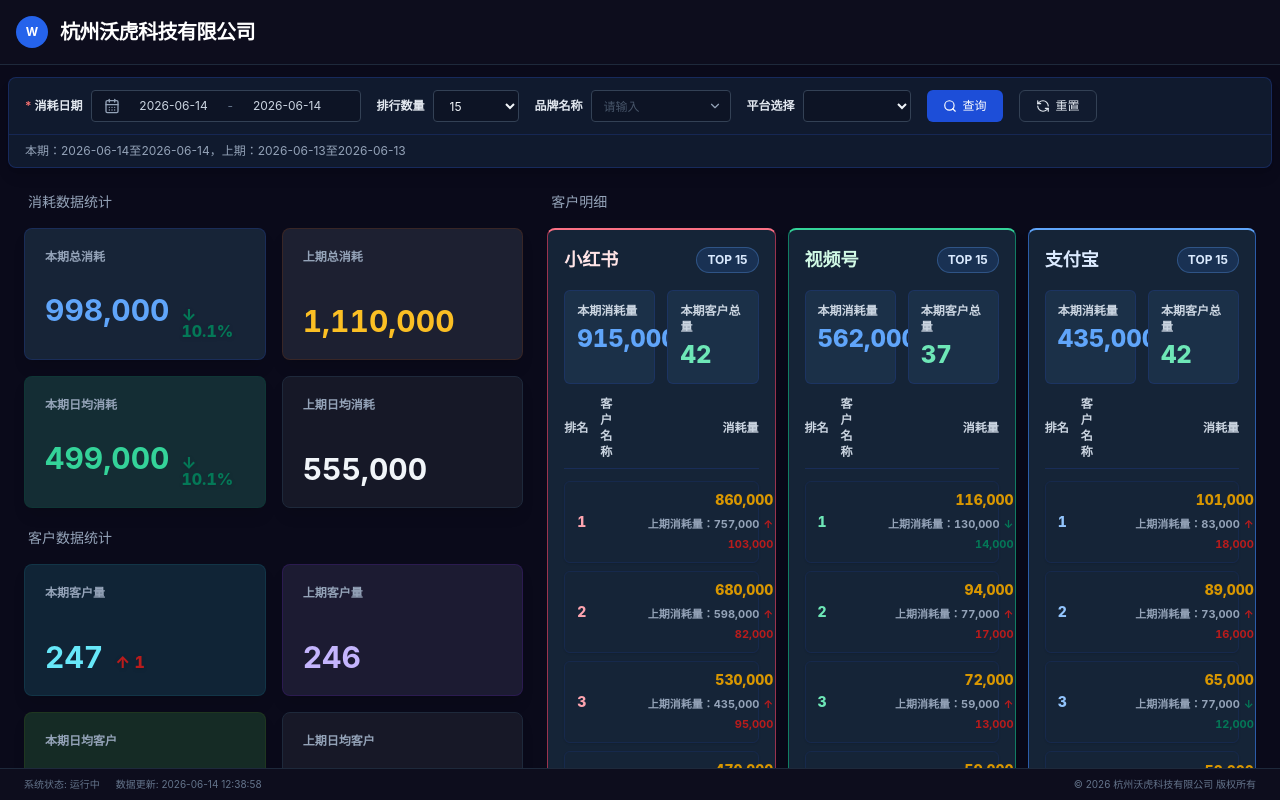
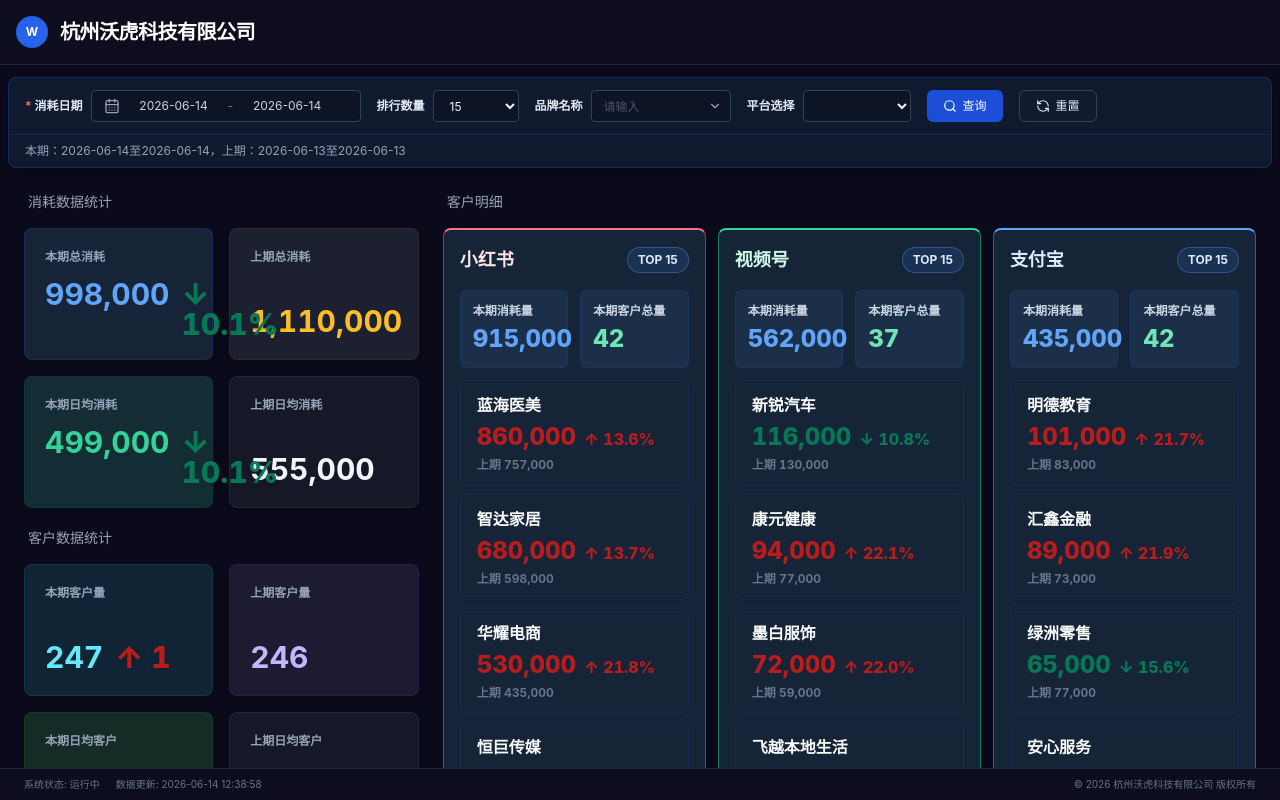
Before and after one commit to yuewithme/toufang-data-dashboard, a React (Vite) app: page /#/ in a window 1280 px wide. Built offline with nearby package versions, Linux system fonts and the light colour scheme.

Commit message:
Expand customer detail layout

```diff
--- a/src/components/CustomerDetailsPanel.tsx
+++ b/src/components/CustomerDetailsPanel.tsx
@@ -57,6 +57,13 @@
   return 'text-slate-500';
 };
 
+const getPercentChange = (current: number, previous: number) => {
+  if (previous === 0) return 0;
+  return ((current - previous) / previous) * 100;
+};
+
+const formatPercent = (value: number) => `${Math.abs(value).toFixed(1)}%`;
+
 const PlatformCard: React.FC<{
   platform: PlatformPerformance;
   customers: PlatformCustomerItem[];
@@ -97,35 +104,26 @@
         </div>
       </div>
 
-      <div className="mx-4 mb-3 flex items-center border-b border-blue-900/40 pb-2 text-xs font-bold text-slate-300">
-        <span className="w-9 shrink-0">排名</span>
-        <span className="min-w-0 flex-1">客户名称</span>
-        <span className="w-36 shrink-0 text-right">消耗量</span>
-      </div>
-
       <div className="dashboard-scrollbar min-h-0 flex-1 overflow-y-auto px-4 pb-4 pr-2">
         <div className="space-y-2 pr-2">
-          {rankedCustomers.map((customer, index) => {
+          {rankedCustomers.map((customer) => {
             const previousConsumption = getPreviousConsumption(customer);
             const change = customer.consumption - previousConsumption;
+            const percentChange = getPercentChange(customer.consumption, previousConsumption);
             const compareTone = getCompareTone(change);
+            const arrow = change > 0 ? '↑' : change < 0 ? '↓' : '→';
 
             return (
               <div
                 key={customer.name}
-                className={`flex min-h-[64px] items-center gap-3 rounded-md border border-blue-900/25 bg-gradient-to-r ${styles.row} px-3 py-2 text-sm shadow-sm shadow-black/10`}
+                className={`flex min-h-[92px] flex-col items-start justify-center rounded-md border border-blue-900/25 bg-gradient-to-r ${styles.row} px-4 py-3 shadow-sm shadow-black/10`}
               >
-                <span className={`w-7 shrink-0 font-extrabold tabular-nums ${styles.rank}`}>{index + 1}</span>
-                <span className="min-w-0 flex-1 truncate font-bold text-slate-50">{customer.name}</span>
-                <span className="w-36 shrink-0 text-right">
-                  <span className="block font-extrabold tabular-nums text-[#d99700]">{formatNumber(customer.consumption)}</span>
-                  <span className="mt-1 block text-[11px] font-bold tabular-nums text-slate-400">
-                    上期消耗量：{formatNumber(previousConsumption)}
-                    <span className={`ml-1 ${compareTone}`}>
-                      {change > 0 ? '↑' : change < 0 ? '↓' : '→'} {formatNumber(Math.abs(change))}
-                    </span>
-                  </span>
-                </span>
+                <div className="w-full truncate text-base font-extrabold text-slate-50">{customer.name}</div>
+                <div className={`mt-1 flex w-full items-baseline gap-2 text-2xl font-extrabold tabular-nums ${compareTone}`}>
+                  <span>{formatNumber(customer.consumption)}</span>
+                  <span className="text-base font-extrabold">{arrow} {formatPercent(percentChange)}</span>
+                </div>
+                <div className="mt-1 text-xs font-bold tabular-nums text-slate-500">上期 {formatNumber(previousConsumption)}</div>
               </div>
             );
           })}
--- a/src/components/TaskCompletionPanel.tsx
+++ b/src/components/TaskCompletionPanel.tsx
@@ -111,7 +111,7 @@
             <div className="flex items-baseline gap-3">
               <span className={`text-3xl font-bold tabular-nums ${stat.tone}`}>{formatNumber(stat.value)}</span>
               {stat.compare && (
-                <span className={`text-base font-extrabold tabular-nums leading-none drop-shadow ${compareClassName}`}>
+                <span className={`text-3xl font-extrabold tabular-nums leading-none drop-shadow ${compareClassName}`}>
                   {isUp ? '↑' : isDown ? '↓' : '→'} {stat.compare.text}
                 </span>
               )}
--- a/src/pages/Dashboard.tsx
+++ b/src/pages/Dashboard.tsx
@@ -22,12 +22,12 @@
       <main className="flex-1 overflow-y-auto p-4 md:p-6 no-scrollbar">
         <div className="max-w-[1600px] mx-auto grid grid-cols-1 lg:grid-cols-12 gap-6 h-full">
           {/* Left Column - Task Completion */}
-          <div className="lg:col-span-6 xl:col-span-5">
+          <div className="lg:col-span-5 xl:col-span-4">
             <TaskCompletionPanel />
           </div>
 
           {/* Right Column - Customer Details */}
-          <div className="lg:col-span-6 xl:col-span-7 h-full min-h-[600px]">
+          <div className="lg:col-span-7 xl:col-span-8 h-full min-h-[600px]">
             <CustomerDetailsPanel
               rankCount={filters.rankCount}
               selectedPlatform={filters.selectedPlatform}
```
